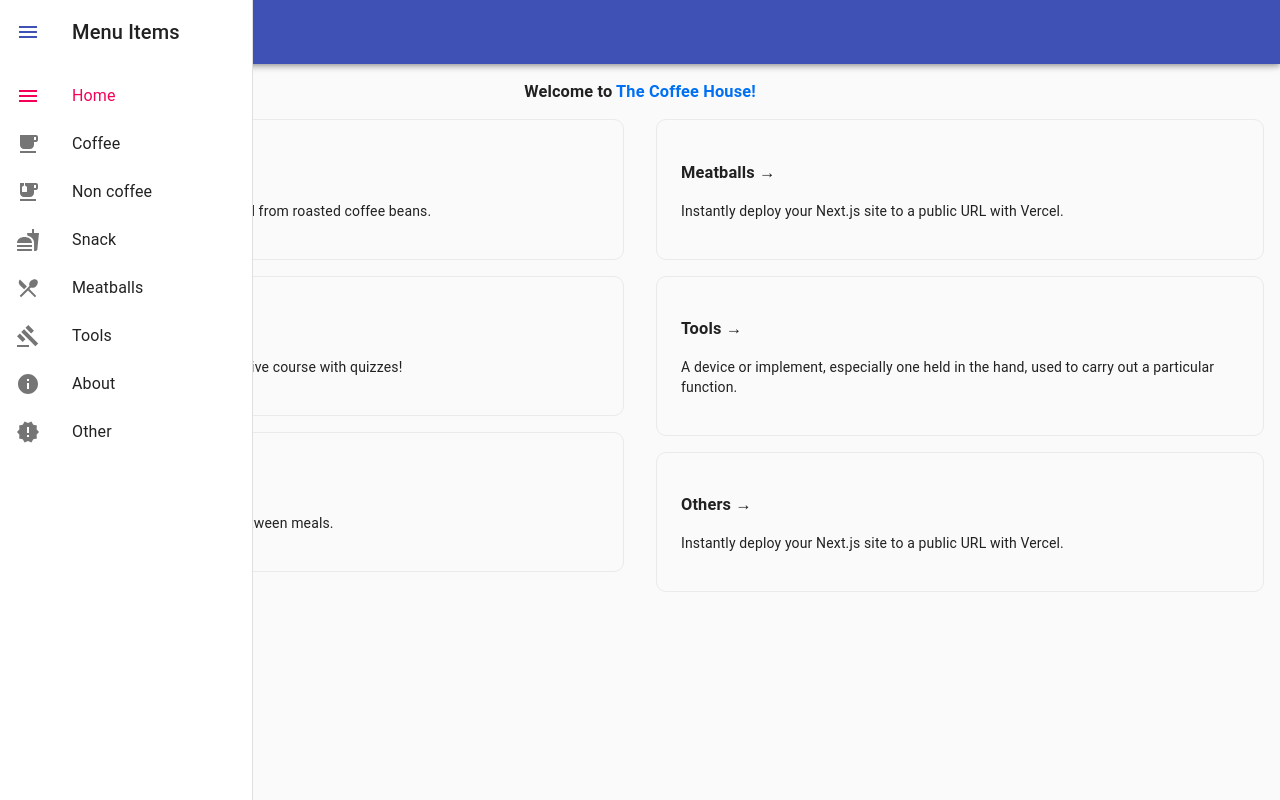
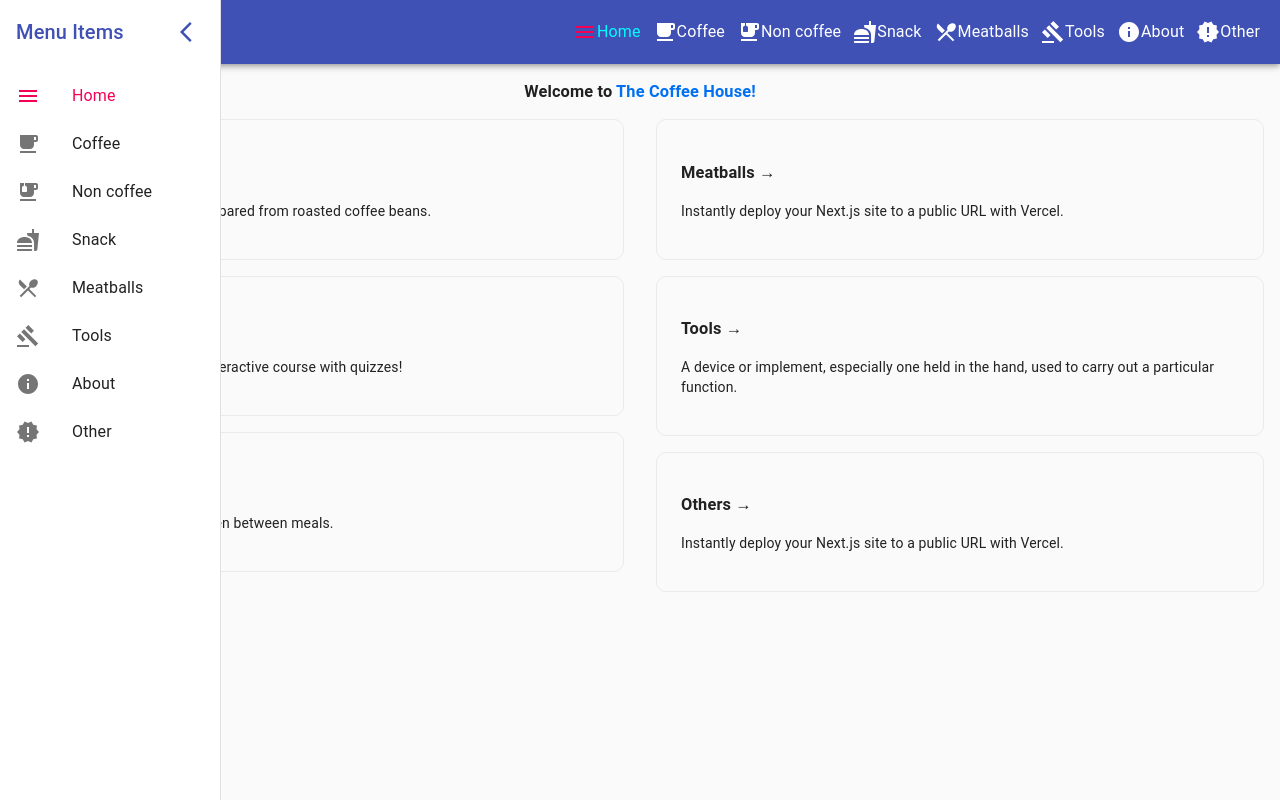
Before and after one commit to Ngounse/next.js_The-coffee-house, a Next.js app: page / in a window 1280 px wide. Both pictures are taken after a click on the button "open drawer". Built offline with nearby package versions, Linux system fonts and the light colour scheme.

Commit message:
update v0.0.25 add menu

```diff
--- a/components/NavBar/index.tsx
+++ b/components/NavBar/index.tsx
@@ -34,6 +34,7 @@ import GavelOutlinedIcon from "@material-ui/icons/GavelOutlined";
 import GavelIcon from "@material-ui/icons/Gavel";
 import FastfoodIcon from "@material-ui/icons/Fastfood";
 import FastfoodOutlinedIcon from "@material-ui/icons/FastfoodOutlined";
+import ArrowBackIosIcon from "@material-ui/icons/ArrowBackIos";
 import useStates from "../../hooks/useState";
 
 const Navbar = () => {
@@ -45,7 +46,7 @@ const Navbar = () => {
   const { open } = state;
 
   const handlerClick = () => {
-    console.log("::::::", menuItems);
+    // console.log("::::::", menuItems);
   };
   // const [open, setOpen] = React.useState(false);
   // const handleDrawerOpen = () => {
@@ -123,25 +124,44 @@ const Navbar = () => {
             <MenuOpenIcon />
           </IconButton>
           <Typography variant="h6" noWrap>
-            Persistent drawer
+            Menu
           </Typography>
+          <div className={styles.Narbar_Wrapper}>
+            {menuItems.map((Items) => (
+              <Link key={Items.text} href={Items.path} passHref>
+                <IconButton color="inherit" aria-label="open drawer" edge="end">
+                  {router.pathname == Items.path ? Items.openIcon : Items.icon}
+                  <ListItemText
+                    className={
+                      router.pathname == Items.path
+                        ? `${styles.active_Narbar}`
+                        : ""
+                    }
+                  >
+                    {Items.text}
+                  </ListItemText>
+                </IconButton>
+              </Link>
+            ))}
+          </div>
         </Toolbar>
       </AppBar>
       <Drawer variant="persistent" anchor="left" open={open}>
         <List>
           <ListItem button onClick={() => setState({ open: false })}>
-            <ListItemIcon>
+            {/* <ListItemIcon>
               <MenuIcon color="primary" />
-            </ListItemIcon>
-            <Typography variant="h6" noWrap>
+            </ListItemIcon> */}
+            <Typography variant="h6" color="primary" noWrap>
               Menu Items
             </Typography>
-            <ListItemIcon />
+            <ListItemIcon></ListItemIcon>
+            <ArrowBackIosIcon color="primary" />
           </ListItem>
         </List>
 
         <List>
-          {menuItems.map((Items, index) => (
+          {menuItems.map((Items) => (
             <Link key={Items.text} href={Items.path} passHref>
               <ListItem button onClick={handlerClick}>
                 <ListItemIcon>
--- a/styles/NarBar.module.css
+++ b/styles/NarBar.module.css
@@ -18,8 +18,23 @@
   border-color: #eaeaea;
   background-color: #0070f3;
 }
+@media (min-width: 900px) {
+  .Narbar_Wrapper {
+    position: absolute;
+    right: 20px;
+  }
+}
+@media (max-width: 900px) {
+  .Narbar_Wrapper {
+    display: none;
+  }
+}
 .active {
   color: #f50057;
+}
+
+.active_Narbar {
+  color: cyan;
 }
 .active :before {
   background-color: green;
```
Also changed, not shown: test.html (deleted, +0 -10 lines).
